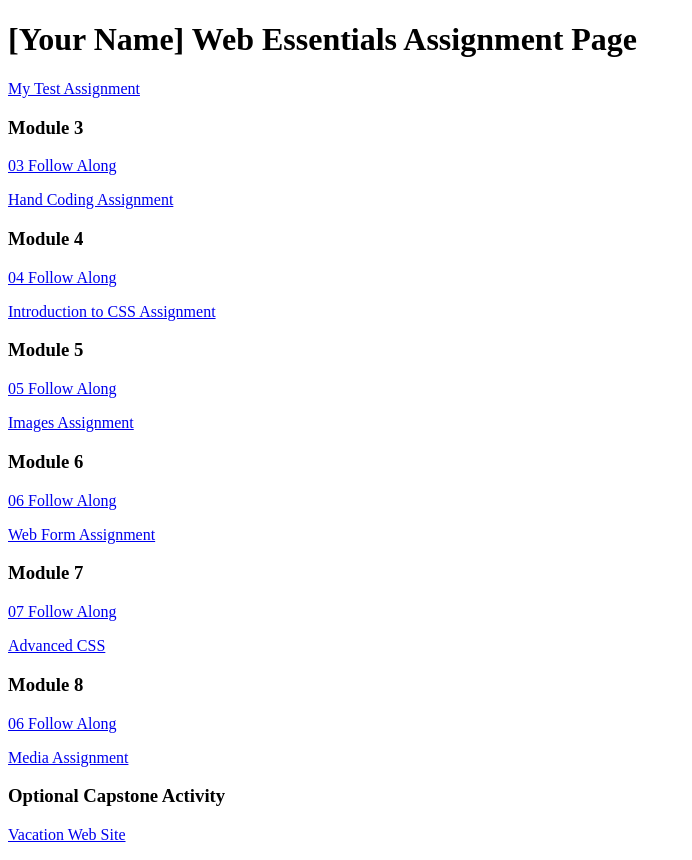
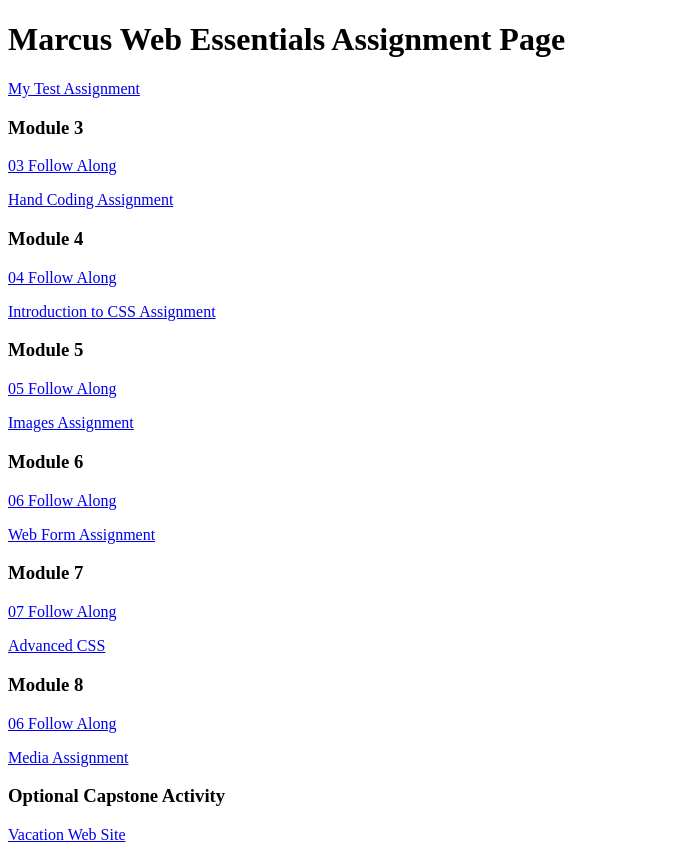
Before and after one commit to gogetasuper/dwdd1600, a plain HTML site: page index.html in a window 1280 px wide. Shown: the whole page, without its empty margins (0-692 px from the left). Drawn offline with Linux system fonts and the light colour scheme.

Commit message:
added name

```diff
--- a/index.html
+++ b/index.html
@@ -6,7 +6,7 @@
 		<title>dwdd 1600 assignment list page</title>
 	</head>
 	<body>
-		<h1>[Your Name] Web Essentials Assignment Page</h1>
+		<h1>Marcus Web Essentials Assignment Page</h1>
 		<p><a href="01test">My Test Assignment</a></p>
 
 		<h3>Module 3</h3>
```
